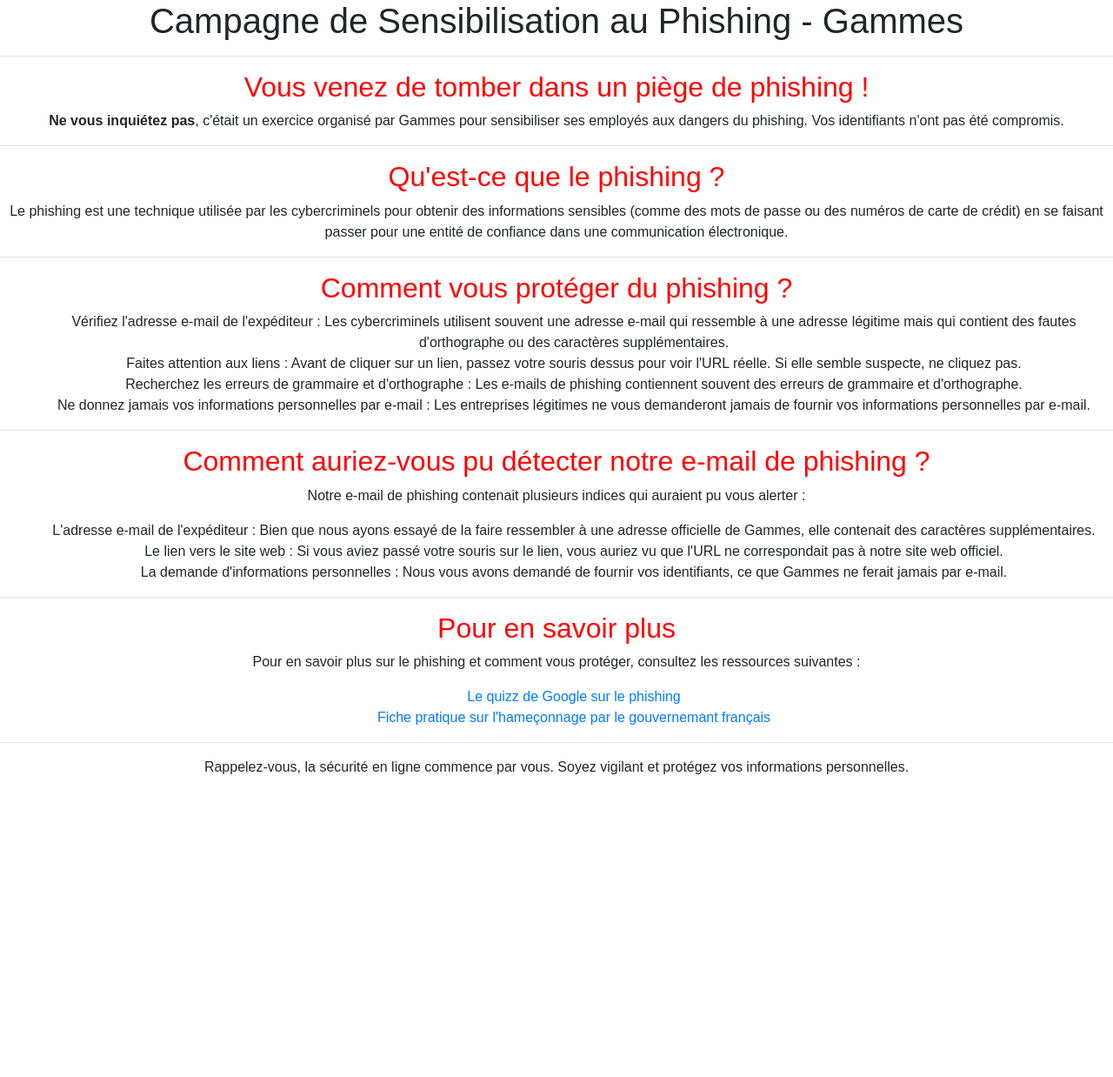
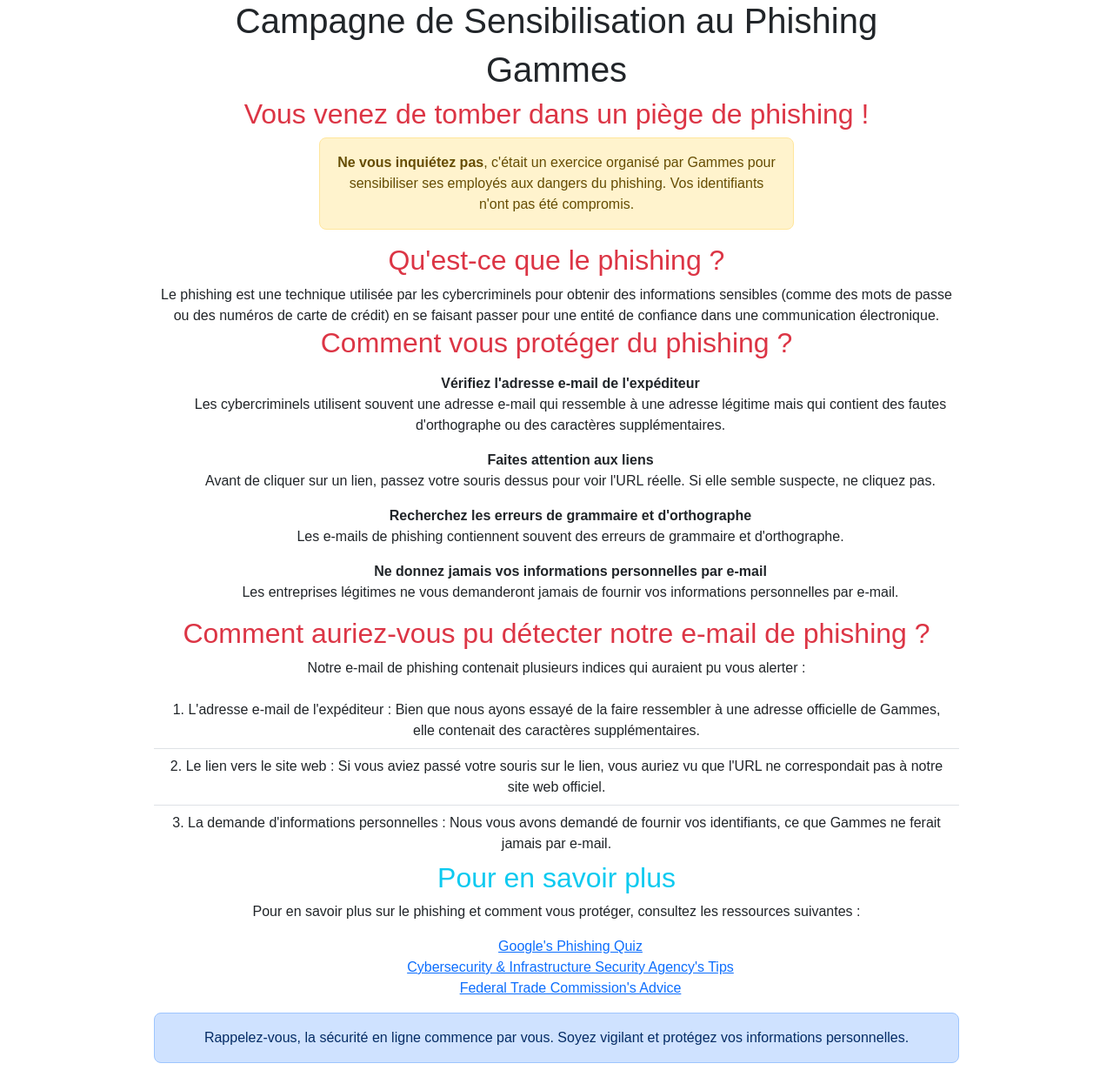
Before and after one commit to gammes-portail/login, a plain HTML site: page phished.html in a window 1280 px wide. Shown: the whole page at 87% size. Before the commit the page ends 910 px from the top, so only its background shows below. Drawn offline with nearby package versions, Linux system fonts and the light colour scheme.

Commit message:
update phished page

```diff
--- a/phished.html
+++ b/phished.html
@@ -1,5 +1,5 @@
 <!DOCTYPE html>
-<html>
+<html lang="en">
 <head>
     <title>Campagne de Sensibilisation au Phishing - Gammes</title>
     <link
@@ -9,13 +9,11 @@
       type="text/css"
       media="all"
     />
+    <link href="https://cdn.jsdelivr.net/npm/bootstrap@5.3.2/dist/css/bootstrap.min.css" rel="stylesheet" integrity="sha384-T3c6CoIi6uLrA9TneNEoa7RxnatzjcDSCmG1MXxSR1GAsXEV/Dwwykc2MPK8M2HN" crossorigin="anonymous">
     <style>
         body {
             font-family: Arial, sans-serif;
             text-align: center;
-        }
-        h2 {
-            color: red;
         }
         ul {
             list-style-type: none;
@@ -26,37 +24,87 @@
     </style>
 </head>
 <body>
-    <h1>Campagne de Sensibilisation au Phishing - Gammes</h1>
-    <hr>
-    <h2>Vous venez de tomber dans un piège de phishing !</h2>
-    <p><b>Ne vous inquiétez pas</b>, c'était un exercice organisé par Gammes pour sensibiliser ses employés aux dangers du phishing. Vos identifiants n'ont pas été compromis.</p>
-    <hr>
-    <h2>Qu'est-ce que le phishing ?</h2>
-    <p>Le phishing est une technique utilisée par les cybercriminels pour obtenir des informations sensibles (comme des mots de passe ou des numéros de carte de crédit) en se faisant passer pour une entité de confiance dans une communication électronique.</p>
-    <hr>
-    <h2>Comment vous protéger du phishing ?</h2>
+
+<div class="container text-center">
+    <div class="row justify-content-center">
+        <div class="col-10">
+            <h1>Campagne de Sensibilisation au Phishing</h1>
+            <h1>Gammes</h1>
+        </div>
+    </div>
+    <div class="row justify-content-center">
+        <div class="col-10">
+            <h2 class="text-danger">Vous venez de tomber dans un piège de phishing !</h2>
+        </div>
+        <div class="col-6">
+            <p class="p-3 text-warning-emphasis bg-warning-subtle border border-warning-subtle rounded-3">
+                <b>Ne vous inquiétez pas</b>, c'était un exercice organisé par Gammes pour sensibiliser ses employés aux dangers du phishing. Vos identifiants n'ont pas été compromis.
+            </p>
+        </div>
+    </div>
+    <div class="row justify-content-center">
+        <div class="col-10">
+            <h2 class="text-danger">Qu'est-ce que le phishing ?</h2>
+            <div>
+                Le phishing est une technique utilisée par les cybercriminels pour obtenir des informations sensibles (comme des mots de passe ou des numéros de carte de crédit) en se faisant passer pour une entité de confiance dans une communication électronique.
+            </div>
+        </div>
+    </div>
+    <div class="row justify-content-center">
+        <div class="col-10">
+            <h2 class="text-danger">Comment vous protéger du phishing ?</h2>
+            <p>
             <ul>
-        <li>Vérifiez l'adresse e-mail de l'expéditeur : Les cybercriminels utilisent souvent une adresse e-mail qui ressemble à une adresse légitime mais qui contient des fautes d'orthographe ou des caractères supplémentaires.</li>
-        <li>Faites attention aux liens : Avant de cliquer sur un lien, passez votre souris dessus pour voir l'URL réelle. Si elle semble suspecte, ne cliquez pas.</li>
-        <li>Recherchez les erreurs de grammaire et d'orthographe : Les e-mails de phishing contiennent souvent des erreurs de grammaire et d'orthographe.</li>
-        <li>Ne donnez jamais vos informations personnelles par e-mail : Les entreprises légitimes ne vous demanderont jamais de fournir vos informations personnelles par e-mail.</li>
+                <li><b>Vérifiez l'adresse e-mail de l'expéditeur</b>
+                    <p>Les cybercriminels utilisent souvent une adresse e-mail qui ressemble à une adresse légitime mais
+                        qui contient des fautes d'orthographe ou des caractères supplémentaires.</p></li>
+                <li><b>Faites attention aux liens</b>
+                    <p>Avant de cliquer sur un lien, passez votre souris dessus pour voir l'URL réelle. Si elle semble
+                        suspecte, ne cliquez pas.</p></li>
+                <li><b>Recherchez les erreurs de grammaire et d'orthographe</b>
+                    <p>Les e-mails de phishing contiennent souvent des erreurs de grammaire et d'orthographe.</p></li>
+                <li><b>Ne donnez jamais vos informations personnelles par e-mail</b>
+                    <p>Les entreprises légitimes ne vous demanderont jamais de fournir vos informations personnelles par
+                        e-mail.</p></li>
             </ul>
-    <hr>
-    <h2>Comment auriez-vous pu détecter notre e-mail de phishing ?</h2>
+        </div>
+
+        <div class="col-10">
+            <h2 class="text-danger">Comment auriez-vous pu détecter notre e-mail de phishing ?</h2>
             <p>Notre e-mail de phishing contenait plusieurs indices qui auraient pu vous alerter :</p>
-    <ul>
-        <li>L'adresse e-mail de l'expéditeur : Bien que nous ayons essayé de la faire ressembler à une adresse officielle de Gammes, elle contenait des caractères supplémentaires.</li>
-        <li>Le lien vers le site web : Si vous aviez passé votre souris sur le lien, vous auriez vu que l'URL ne correspondait pas à notre site web officiel.</li>
-        <li>La demande d'informations personnelles : Nous vous avons demandé de fournir vos identifiants, ce que Gammes ne ferait jamais par e-mail.</li>
-    </ul>
-    <hr>
-    <h2>Pour en savoir plus</h2>
+            <ol class="list-group list-group-numbered list-group-flush">
+                <li class="list-group-item">L'adresse e-mail de l'expéditeur : Bien que nous ayons essayé de la faire
+                    ressembler à une adresse officielle de Gammes, elle contenait des caractères supplémentaires.
+                </li>
+                <li class="list-group-item">Le lien vers le site web : Si vous aviez passé votre souris sur le lien,
+                    vous auriez vu que l'URL ne correspondait pas à notre site web officiel.
+                </li>
+                <li class="list-group-item">La demande d'informations personnelles : Nous vous avons demandé de fournir
+                    vos identifiants, ce que Gammes ne ferait jamais par e-mail.
+                </li>
+            </ol>
+        </div>
+    </div>
+    <div class="row justify-content-center">
+        <div class="col-10">
+            <h2 class="text-info">Pour en savoir plus</h2>
             <p>Pour en savoir plus sur le phishing et comment vous protéger, consultez les ressources suivantes :</p>
             <ul>
-        <li><a href="https://phishingquiz.withgoogle.com/?hl=fr">Le quizz de Google sur le phishing</a></li>
-        <li><a href="https://www.economie.gouv.fr/dgccrf/Publications/Vie-pratique/Fiches-pratiques/Phishing-hameconnage">Fiche pratique sur l'hameçonnage par le gouvernemant français</a></li>
+                <li><a href="https://phishingquiz.withgoogle.com/">Google's Phishing Quiz</a></li>
+                <li><a href="https://www.cisa.gov/publication/avoiding-social-engineering-and-phishing-attacks">Cybersecurity & Infrastructure Security Agency's Tips</a></li>
+                <li><a href="https://www.consumer.ftc.gov/articles/how-recognize-and-avoid-phishing-scams">Federal Trade Commission's Advice</a></li>
             </ul>
-    <hr>
-    <p>Rappelez-vous, la sécurité en ligne commence par vous. Soyez vigilant et protégez vos informations personnelles.</p>
+        </div>
+    </div>
+
+    <div class="row justify-content-center">
+        <div class="col-10">
+            <p class="p-3 text-primary-emphasis bg-primary-subtle border border-primary-subtle rounded-3">
+            Rappelez-vous, la sécurité en ligne commence par vous. Soyez vigilant et protégez vos informations personnelles.
+            </p>
+        </div>
+    </div>
+</div>
+<script src="https://cdn.jsdelivr.net/npm/bootstrap@5.3.2/dist/js/bootstrap.bundle.min.js" integrity="sha384-C6RzsynM9kWDrMNeT87bh95OGNyZPhcTNXj1NW7RuBCsyN/o0jlpcV8Qyq46cDfL" crossorigin="anonymous"></script>
 </body>
 </html>
```
Lines whose indentation alone changed are shown as unchanged.
